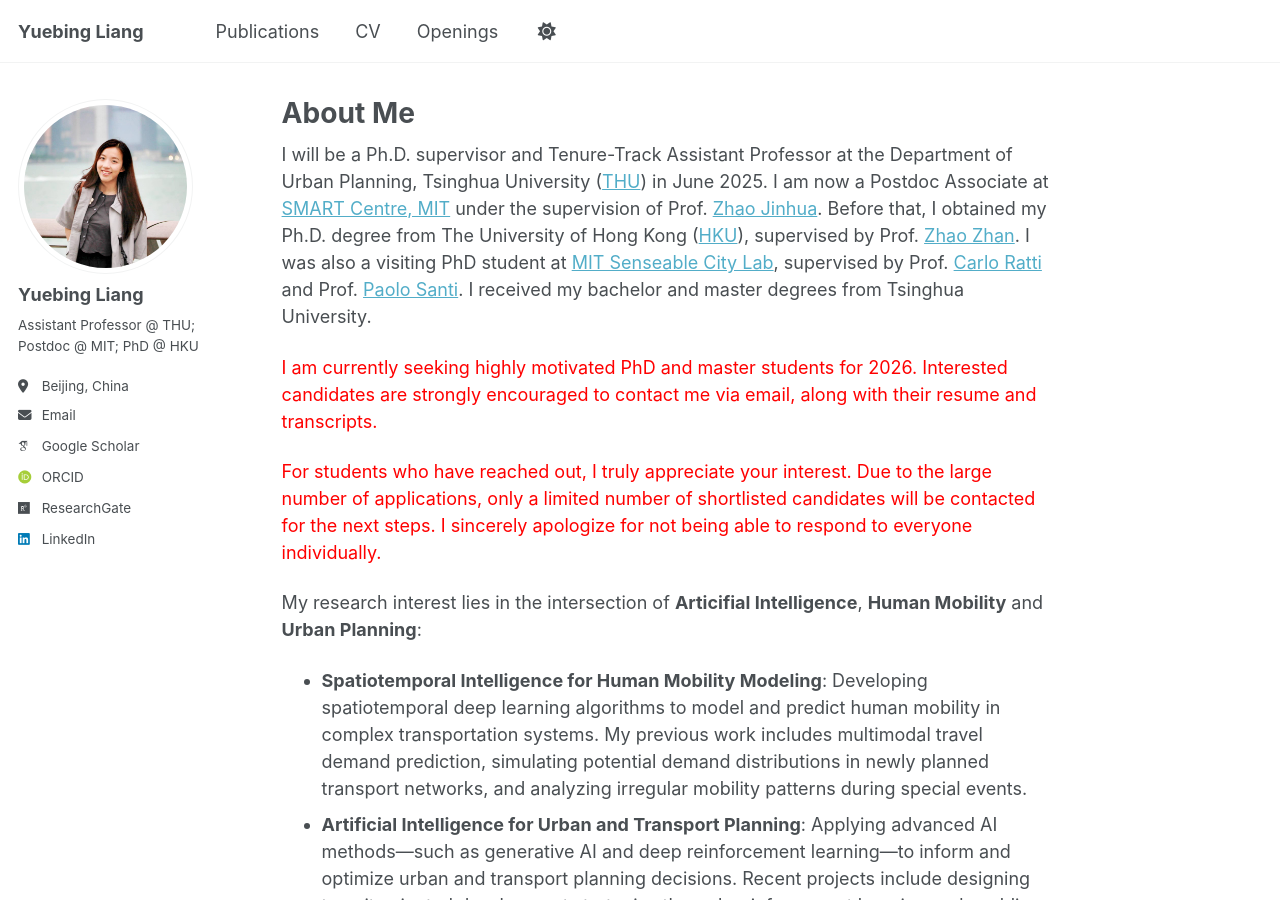
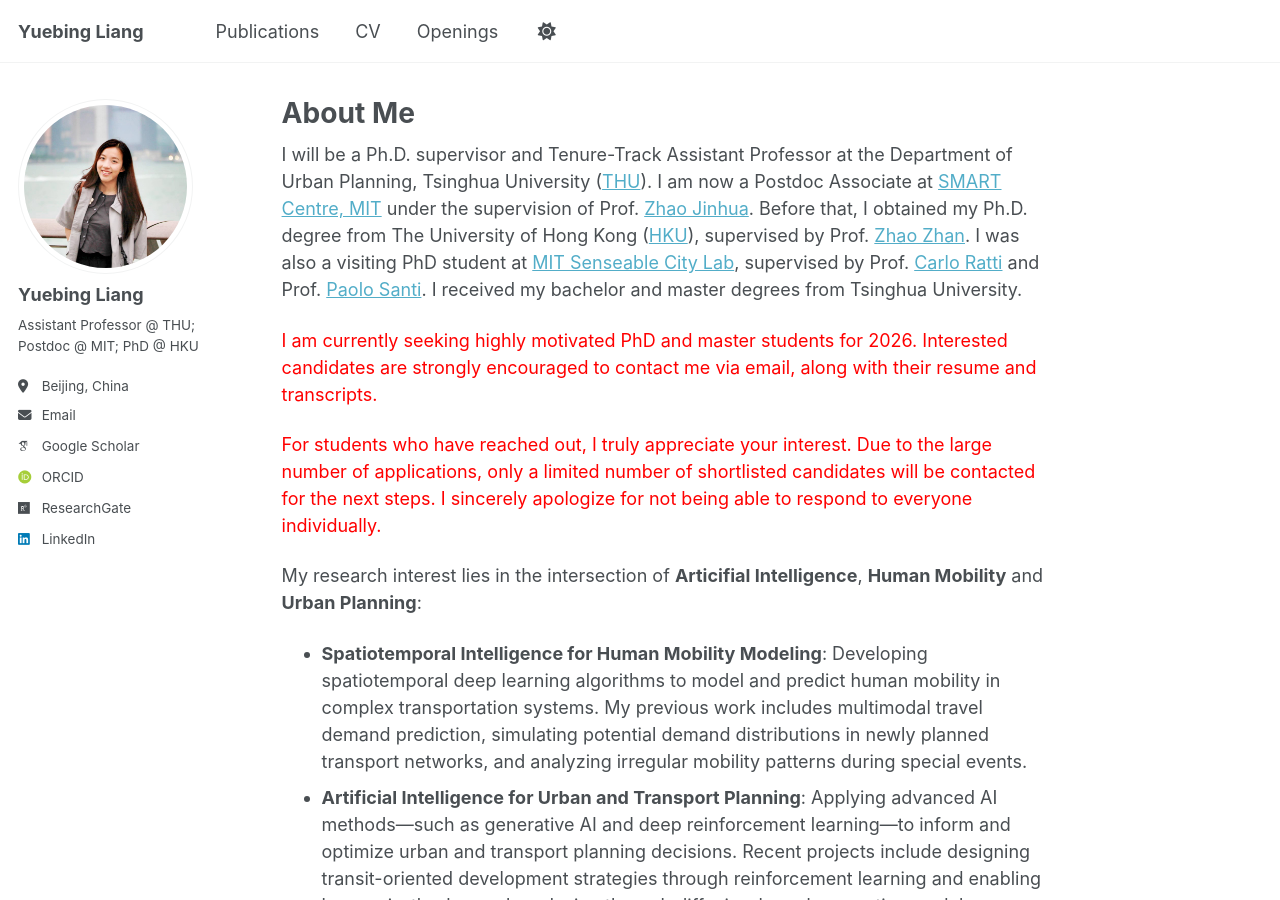
Before and after one commit to yuebingliang/yuebingliang.github.io, a Jekyll site: the page built from _pages/about.md, in a window 1280 px wide and 900 px high. Built offline with Jekyll 4.4.1, drawn with Linux system fonts in a browser that asks for light colours; some web fonts are replaced.

Commit message:
Update about.md

```diff
--- a/_pages/about.md
+++ b/_pages/about.md
@@ -7,7 +7,7 @@ redirect_from:
   - /about.html
 ---
 
-I will be a Ph.D. supervisor and Tenure-Track Assistant Professor at the Department of Urban Planning, Tsinghua University ([THU](https://www.arch.tsinghua.edu.cn/column/Departments)) in June 2025. I am now a Postdoc Associate at [SMART Centre, MIT](https://m3s.mit.edu/our-team/yuebing-liang) under the supervision of Prof. [Zhao Jinhua](https://mobility.mit.edu/people/jinhua-zhao). Before that, I obtained my Ph.D. degree from The University of Hong Kong ([HKU](https://www.arch.hku.hk/departments-and-divisions/department-of-urban-planning-and-design/)), supervised by Prof. [Zhao Zhan](https://zhanzhaowf.github.io/). I was also a visiting PhD student at [MIT Senseable City Lab](https://senseable.mit.edu/), supervised by Prof. [Carlo Ratti](https://dusp.mit.edu/people/carlo-ratti) and Prof. [Paolo Santi](https://www.mmi.mit.edu/people/paolo-santi). I received my bachelor and master degrees from Tsinghua University.
+I will be a Ph.D. supervisor and Tenure-Track Assistant Professor at the Department of Urban Planning, Tsinghua University ([THU](https://www.arch.tsinghua.edu.cn/column/Departments)). I am now a Postdoc Associate at [SMART Centre, MIT](https://m3s.mit.edu/our-team/yuebing-liang) under the supervision of Prof. [Zhao Jinhua](https://mobility.mit.edu/people/jinhua-zhao). Before that, I obtained my Ph.D. degree from The University of Hong Kong ([HKU](https://www.arch.hku.hk/departments-and-divisions/department-of-urban-planning-and-design/)), supervised by Prof. [Zhao Zhan](https://zhanzhaowf.github.io/). I was also a visiting PhD student at [MIT Senseable City Lab](https://senseable.mit.edu/), supervised by Prof. [Carlo Ratti](https://dusp.mit.edu/people/carlo-ratti) and Prof. [Paolo Santi](https://www.mmi.mit.edu/people/paolo-santi). I received my bachelor and master degrees from Tsinghua University.
 
 <p style="color:red">I am currently seeking highly motivated PhD and master students for 2026. Interested candidates are strongly encouraged to contact me via email, along with their resume and transcripts. </p>
 
```
